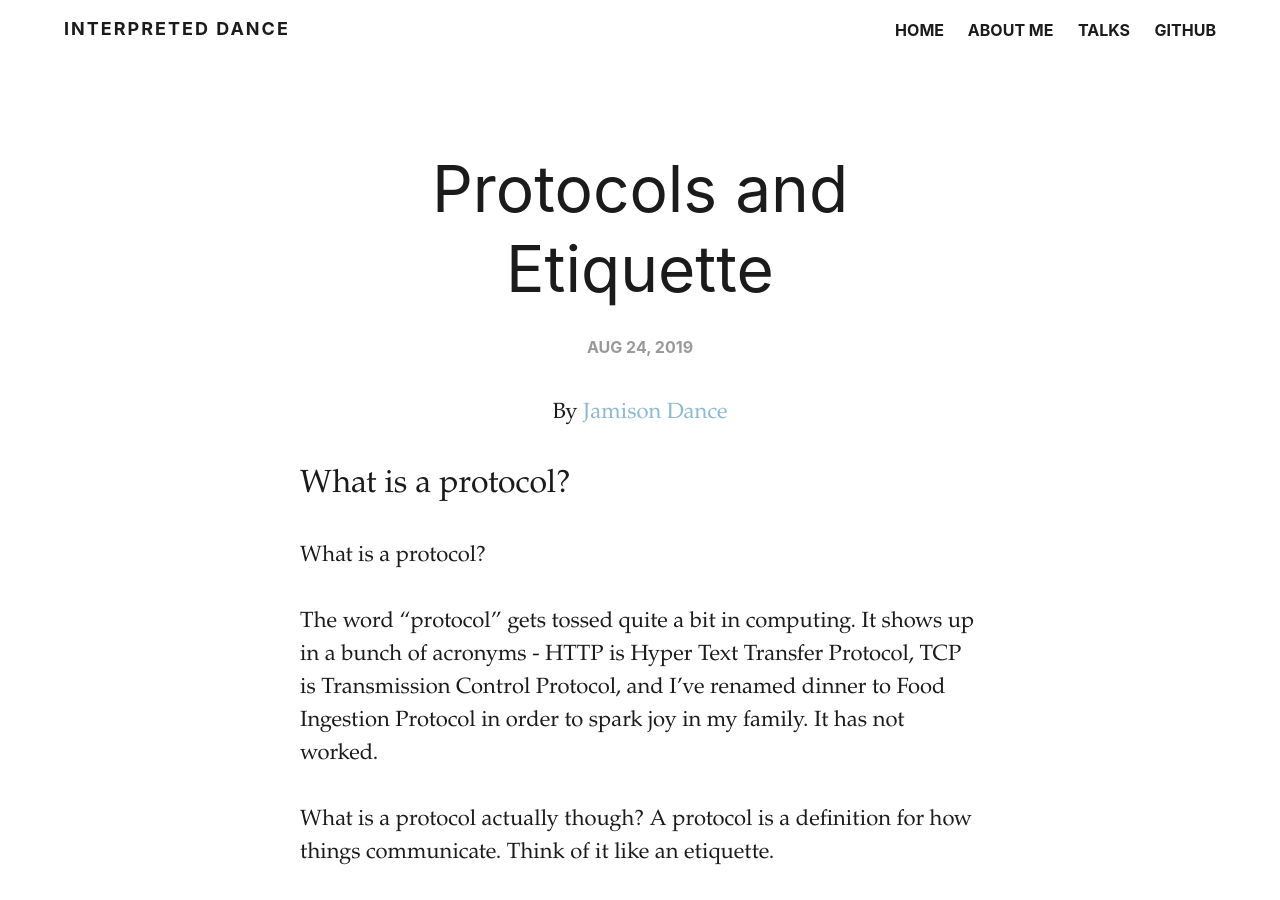
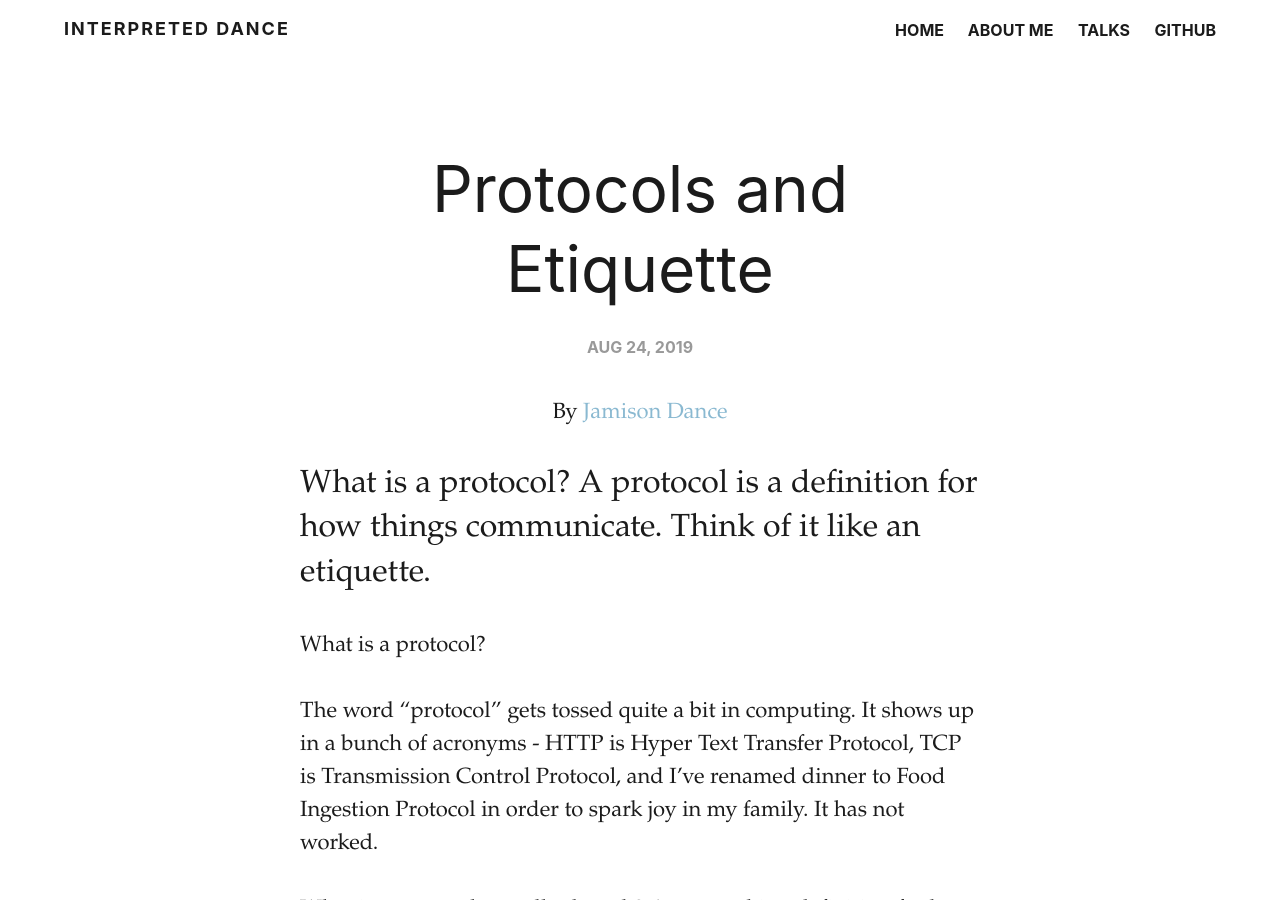
Before and after one commit to jergason/blorg, a Jekyll site: the page built from _posts/2019-08-24-protocols-and-etiquette.md, in a window 1280 px wide and 900 px high. Built offline with Jekyll 4.4.1, drawn with Linux system fonts in a browser that asks for light colours; Markdown is read by kramdown in place of the engine named in the settings.

Commit message:
update description for protocols post

```diff
--- a/_posts/2019-08-24-protocols-and-etiquette.md
+++ b/_posts/2019-08-24-protocols-and-etiquette.md
@@ -2,7 +2,7 @@
 author: jamison
 layout: post-no-feature
 title: Protocols and Etiquette
-description: "What is a protocol?"
+description: "What is a protocol? A protocol is a definition for how things communicate. Think of it like an etiquette."
 published: true
 ---
 What is a protocol?
```
